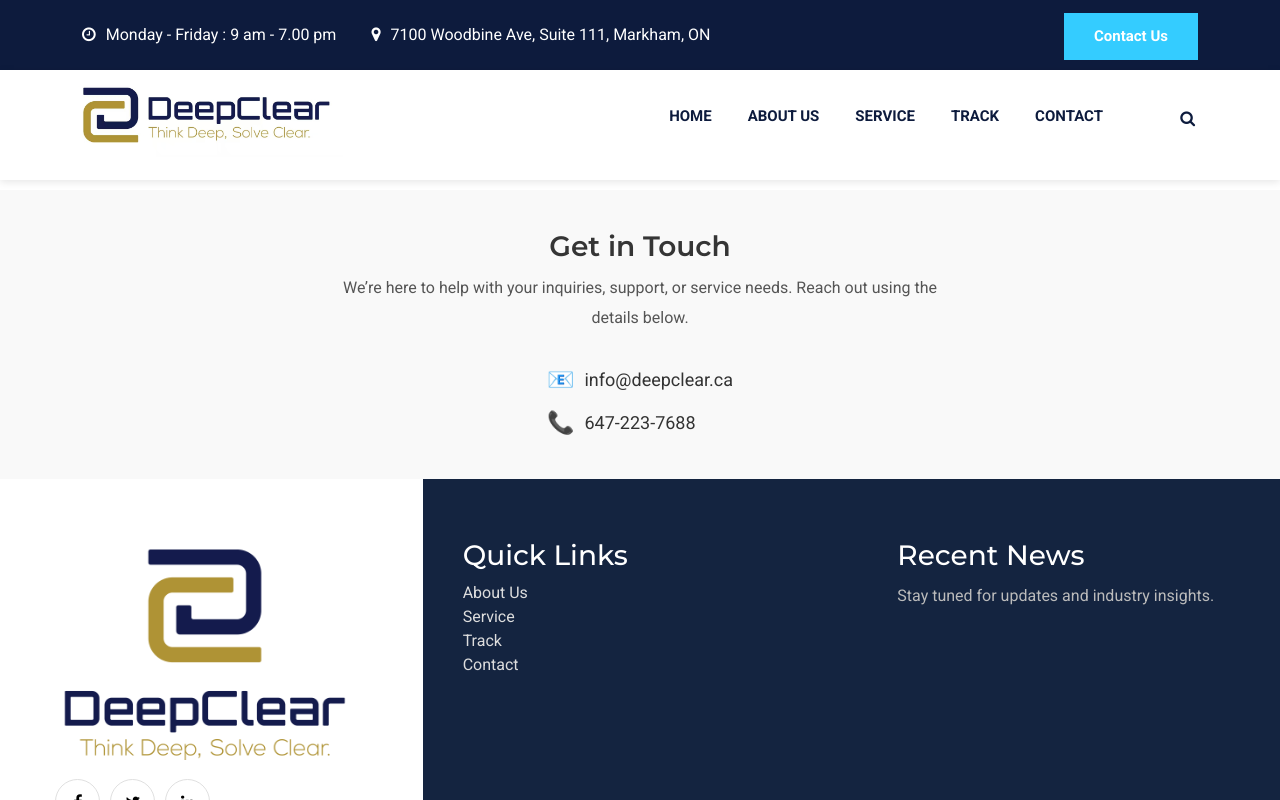
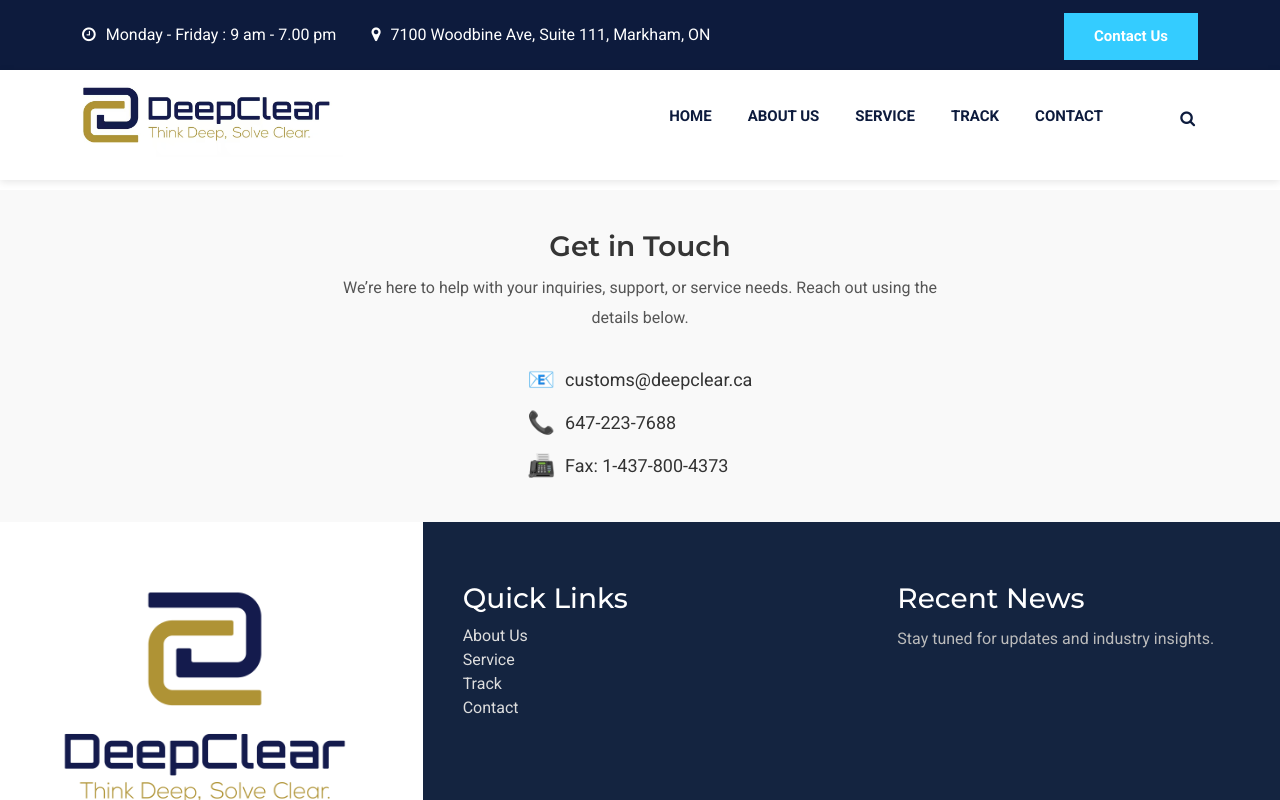
Before and after one commit to hansonqsw26/deepclear_web, a React (Create React App) app: page /contact in a window 1280 px wide. Shown: the top 800 px of the page. Built offline with nearby package versions, Linux system fonts and the light colour scheme.

Commit message:
update a email address

```diff
--- a/src/components/TransportAir/index.js
+++ b/src/components/TransportAir/index.js
@@ -19,7 +19,7 @@ const TransportAir = (props) => {
                                     </div>
                                     <div className="contact-s">
                                         <span><i className="fa fa-envelope-o" aria-hidden="true"></i>Email Us</span>
-                                        <p>info@deepclear.ca</p>
+                                        <p>customs@deepclear.ca</p>
                                     </div>
                                     <div className="contact-s">
                                         <span><i className="fa fa-map-marker" aria-hidden="true"></i>Our Location</span>
--- a/src/main-component/ContactPage/index.js
+++ b/src/main-component/ContactPage/index.js
@@ -10,7 +10,6 @@ const ContactPage = () => {
     return (
         <div>
             <Navbar />
-            {/* Optional: <Breadcumb bdtitle={'Contact Us'} bdsub={'Contact'} /> */}
 
             {/* Add top padding to avoid overlap with header */}
             <div style={{ paddingTop: '120px' }}>
@@ -31,6 +30,7 @@ const ContactPage = () => {
                     >
                         Get in Touch
                     </h2>
+
                     <p
                         style={{
                             maxWidth: '600px',
@@ -48,6 +48,7 @@ const ContactPage = () => {
                             textAlign: 'left',
                         }}
                     >
+                        {/* Email */}
                         <div
                             style={{
                                 display: 'flex',
@@ -56,15 +57,38 @@ const ContactPage = () => {
                                 fontSize: '18px',
                             }}
                         >
-                            <span style={{ marginRight: '10px', fontSize: '22px' }}>📧</span>
+                            <span style={{ marginRight: '10px', fontSize: '22px' }}>
+                                📧
+                            </span>
                             <a
-                                href="mailto:info@deepclear.ca"
+                                href="mailto:customs@deepclear.ca"
                                 style={{ textDecoration: 'none', color: '#333' }}
                             >
-                                info@deepclear.ca
+                                customs@deepclear.ca
                             </a>
                         </div>
 
+                        {/* Phone */}
+                        <div
+                            style={{
+                                display: 'flex',
+                                alignItems: 'center',
+                                marginBottom: '10px',
+                                fontSize: '18px',
+                            }}
+                        >
+                            <span style={{ marginRight: '10px', fontSize: '22px' }}>
+                                📞
+                            </span>
+                            <a
+                                href="tel:6472237688"
+                                style={{ textDecoration: 'none', color: '#333' }}
+                            >
+                                647-223-7688
+                            </a>
+                        </div>
+
+                        {/* Fax */}
                         <div
                             style={{
                                 display: 'flex',
@@ -72,13 +96,12 @@ const ContactPage = () => {
                                 fontSize: '18px',
                             }}
                         >
-                            <span style={{ marginRight: '10px', fontSize: '22px' }}>📞</span>
-                            <a
-                                href="tel:6472237688"
-                                style={{ textDecoration: 'none', color: '#333' }}
-                            >
-                                647-223-7688
-                            </a>
+                            <span style={{ marginRight: '10px', fontSize: '22px' }}>
+                                📠
+                            </span>
+                            <span style={{ color: '#333' }}>
+                                Fax: 1-437-800-4373
+                            </span>
                         </div>
                     </div>
                 </div>
```
Also changed, not shown: 2 other files (tests, documents, lock files or other folders).
